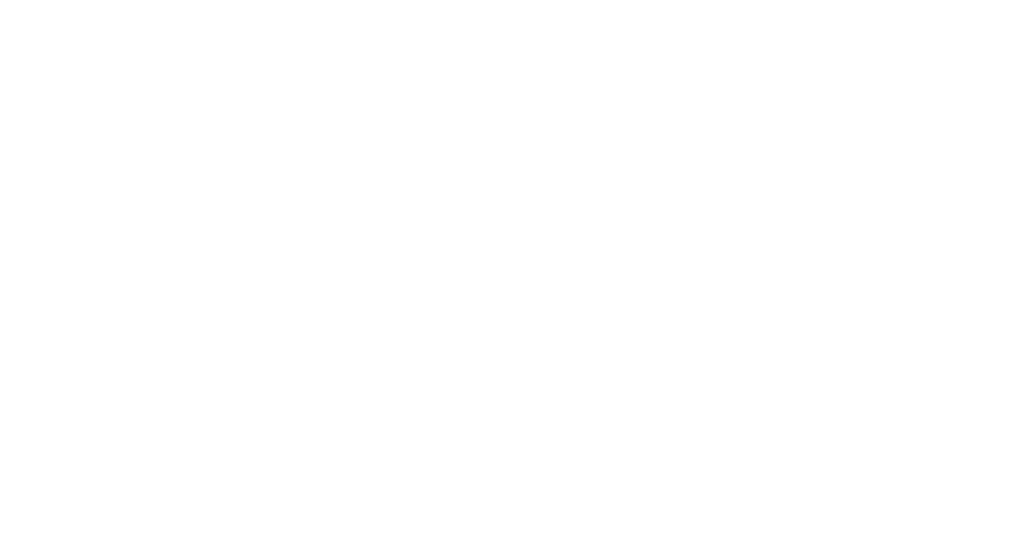
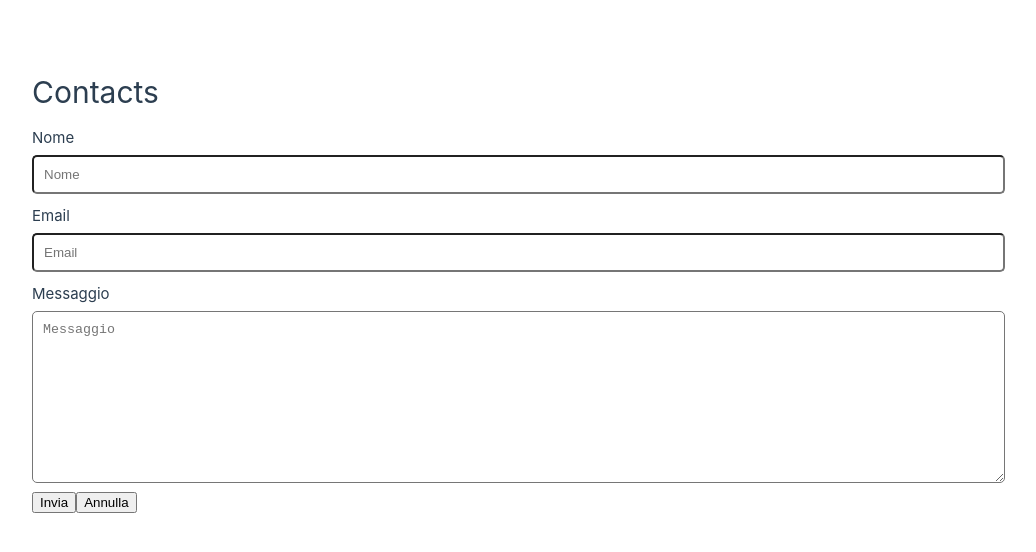
Before and after one commit to samuelecozzubbo/vite-boolfolio, a Vue app: page /contacts in a window 1280 px wide. Before the commit this address had no page. Shown: the top 552 px of the page, without its empty margins (0-1036 px from the left). Built offline with nearby package versions, Linux system fonts and the light colour scheme.

Commit message:
build: create contact view and contact form layout

```diff
--- a/src/components/partials/Navbar.vue
+++ b/src/components/partials/Navbar.vue
@@ -14,6 +14,9 @@
         </li>
         <li>
             <router-link :to="{name:'projects'}">Progetti</router-link>
+        </li>
+        <li>
+            <router-link :to="{name:'contacts'}">Contatti</router-link>
         </li>
     </ul>
 </nav>
--- a/src/router/index.js
+++ b/src/router/index.js
@@ -3,6 +3,7 @@
 import About from '../views/About.vue';
 import Projects from '../views/Projects.vue';
 import ProjectDetail from '../views/ProjectDetail.vue';
+import Contacts from '../views/Contacts.vue';
 
 const router = createRouter({
   history: createWebHistory(import.meta.env.BASE_URL),
@@ -31,6 +32,11 @@
       name: 'projectdetail',
       component: ProjectDetail
     },
+    {
+      path: '/contacts',
+      name: 'contacts',
+      component: Contacts
+    },
   ]
 })
 
--- /dev/null
+++ b/src/views/Contacts.vue
@@ -0,0 +1,43 @@
+<script>
+    export default{
+        name:'Contacts'
+    }
+</script>
+
+<template>
+  <div class="container">
+    <h1>Contacts</h1>
+    <form  action="#">
+        <div>
+            <label for="name">Nome</label>
+            <input v-model="name" type="text" id="name" placeholder="Nome">
+
+        </div>
+        <div>
+            <label for="email">Email</label>
+            <input v-model="email" type="email" id="email" placeholder="Email">
+
+        </div>
+        <div>
+            <label for="message">Messaggio</label>
+            <textarea v-model="message" id="message" rows="10" placeholder="Messaggio"></textarea>
+
+        </div>
+        <button type="submit">Invia</button>
+        <button type="reset">Annulla</button>
+    </form>
+  </div>
+</template>
+
+<style>
+label{
+    display: block;
+    margin-bottom: 5px;
+    margin-top: 10px
+}
+input,textarea{
+    width: 80%;
+    border-radius: 5px;
+    padding: 10px
+}
+</style>
```
